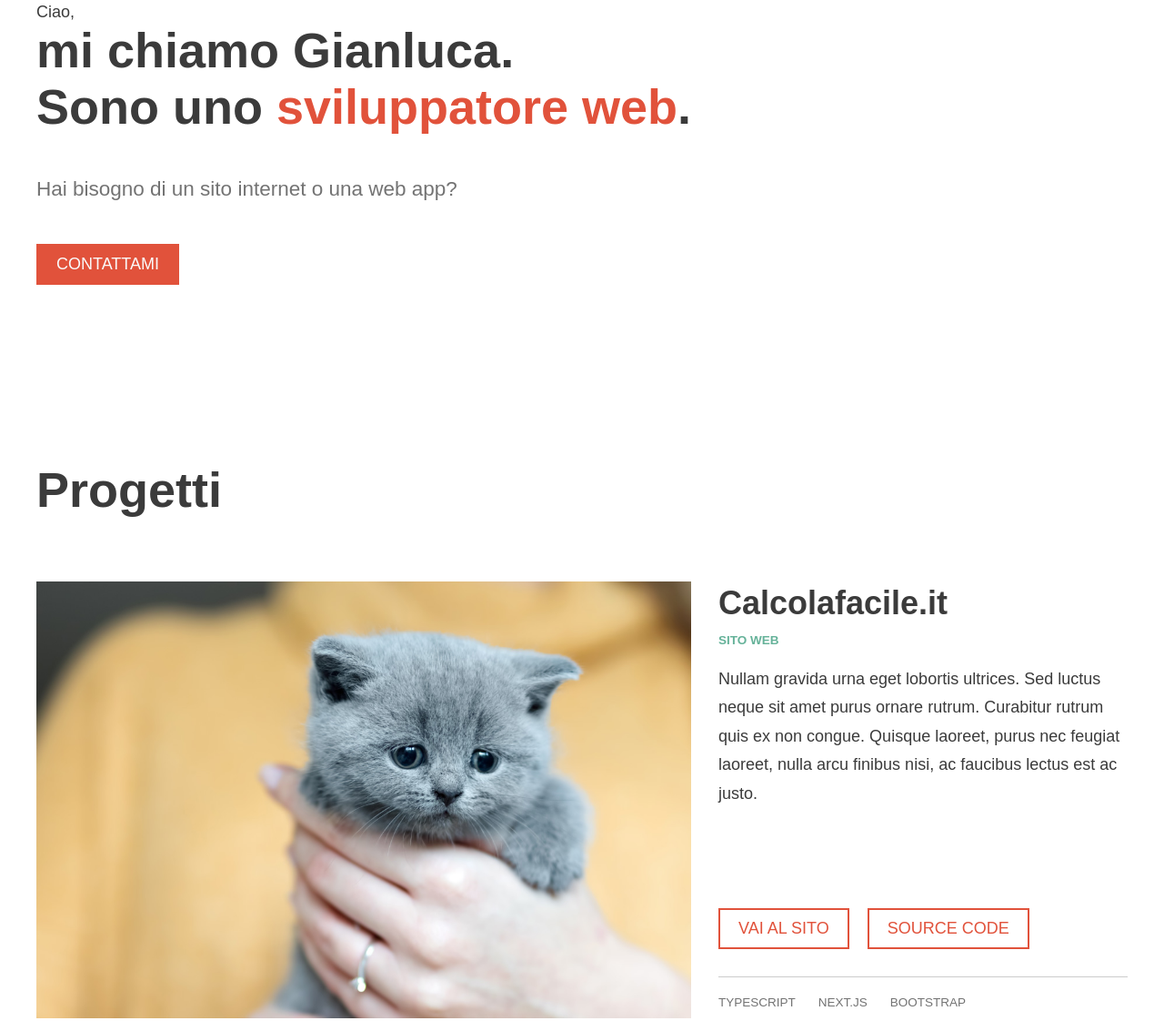
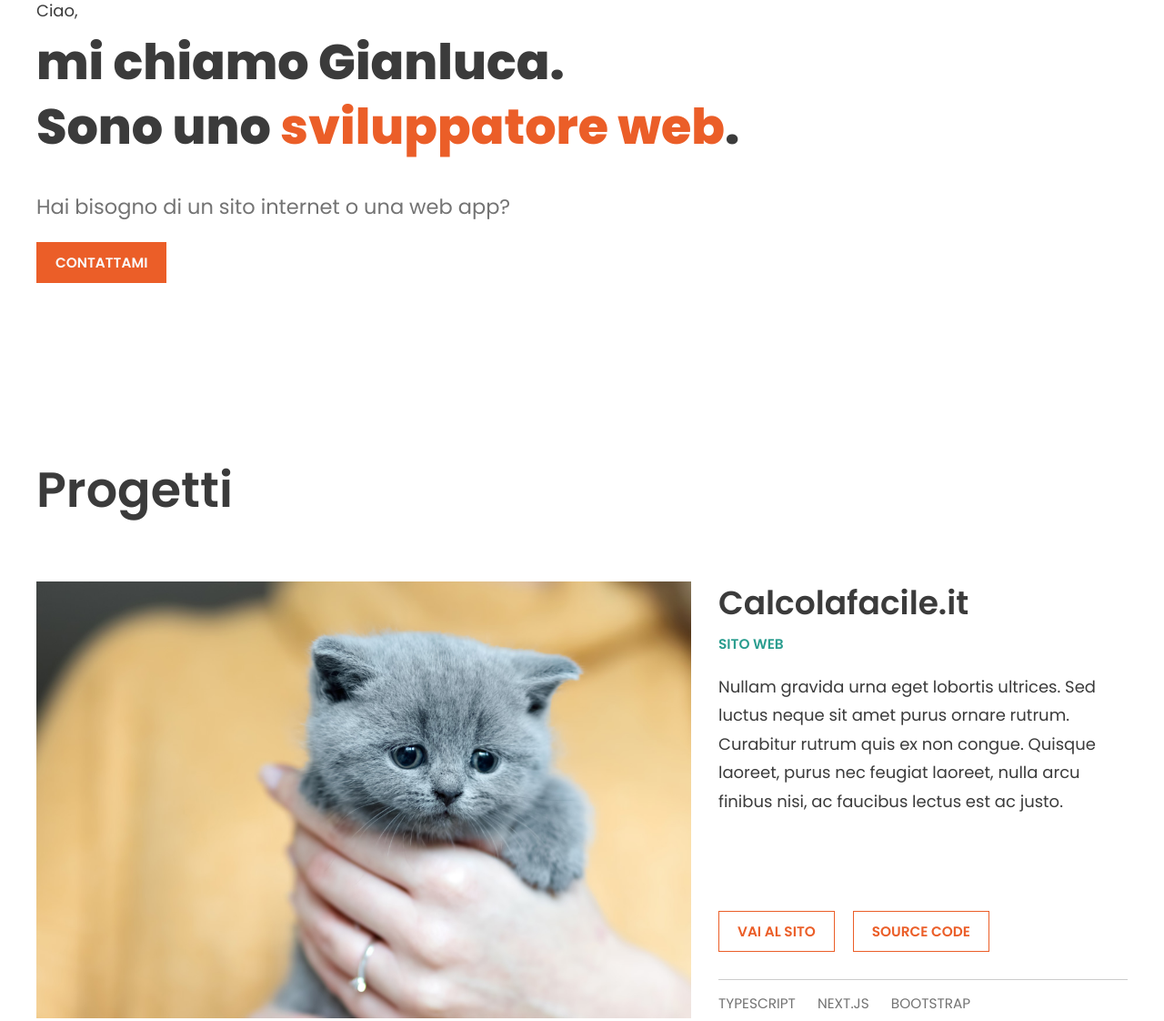
Before and after one commit to Mephid/mephid.github.io, a plain HTML site: page index.html in a window 1280 px wide. Shown: the part 282-1404 px from the top of the page at 91% size. Drawn offline with Linux system fonts and the light colour scheme.

Commit message:
Finish about

```diff
--- a/index.html
+++ b/index.html
@@ -1,6 +1,11 @@
 <!DOCTYPE html>
 <html lang="en">
   <head>
+    <link
+      href="https://fonts.googleapis.com/css2?family=Poppins:wght@400;500;600;700;800;900&display=swap"
+      rel="stylesheet"
+    />
+
     <meta charset="UTF-8" />
     <meta name="viewport" content="width=device-width, initial-scale=1.0" />
     <title>GC | Web Developer</title>
@@ -21,7 +26,7 @@
     </div>
 
     <header class="hero">
-      <div class="container">
+      <div class="container hero__container">
         <div class="hero__text">Ciao,</div>
         <div class="hero__text hero__text--big">mi chiamo Gianluca.</div>
         <h1 class="hero__text hero__text--big">
--- a/style.css
+++ b/style.css
@@ -2,14 +2,13 @@
   --text-color: #3b3b3b;
   --secondary-text-color: #737373;
   --black: #3b3b3b;
-  --gray: #989898;
+  --gray: #f8f8f8;
   --white: #fafafa;
-  --primary: #e1523b;
-  --primary-light: #f5715c;
-  --secondary: #65b299;
+  --primary: #eb5e28;
+  --secondary: #2a9d8f;
 
   --font-size: 18px;
-  --font-size-sm: 0.75rem;
+  --font-size-sm: 0.85rem;
   --font-size-md: 1.25rem;
   --font-size-lg: 2rem;
   --font-size-xl: 3rem;
@@ -20,12 +19,15 @@
 
   --spacer: 10px;
 
+  --space-xl: calc(var(--spacer) * 10);
   --space-lg: calc(var(--spacer) * 8);
   --space-md: calc(var(--spacer) * 6);
   --space: calc(var(--spacer) * 4);
   --space-sm: calc(var(--spacer) * 3);
   --space-xs: calc(var(--spacer) * 2);
   --space-xxs: calc(var(--spacer));
+
+  --section-spacing: calc(var(--spacer) * 15);
 
   --container-width: 1200px;
 
@@ -35,7 +37,7 @@
 html {
   box-sizing: border-box;
   font-size: var(--font-size);
-  font-family: var(--font-family-primary), Sans-Serif;
+  font-family: var(--font-family-primary), sans-serif;
   color: var(--text-color);
 }
 
@@ -50,10 +52,6 @@ p {
 ul {
   padding: 0;
   margin: 0;
-}
-
-button {
-  font-size: var(--font-size);
 }
 
 h1,
@@ -85,7 +83,7 @@ p {
 /* ------------------------- SECTION ------------------------- */
 
 .section {
-  margin-bottom: var(--space-lg);
+  margin-bottom: var(--section-spacing);
 }
 
 .section__title {
@@ -97,23 +95,25 @@ p {
 /* ------------------------- BUTTONS ------------------------- */
 
 .button {
+  font-size: var(--font-size-sm);
+  font-family: var(--font-family-primary);
+  font-weight: var(--font-bold);
+  text-transform: uppercase;
   border-radius: 0;
   padding: var(--space-xxs) var(--space-xs);
-  text-transform: uppercase;
   border: solid;
 }
 
 .button--primary {
   background-color: var(--primary);
-  border: 2px solid var(--primary);
+  border: 1px solid var(--primary);
   color: var(--white);
 }
 
 .button--primary-outline {
   background-color: transparent;
-  border: 2px solid var(--primary);
+  border: 1px solid var(--primary);
   color: var(--primary);
-  font-weight: var(--font-regular);
 }
 
 /* ------------------------- BUTTON-GROUP ------------------------- */
@@ -185,14 +185,22 @@ p {
   align-items: center;
 }
 
+.hero__text {
+  line-height: 0.75em;
+}
+
+.hero__text:not(:nth-last-child(2)) {
+  margin-bottom: var(--space-sm);
+}
+
 .hero__text--big {
   font-size: var(--font-size-xl);
   font-weight: var(--font-extrabold);
 }
 
 .hero__text--medium {
-  margin-top: var(--space);
-  margin-bottom: var(--space);
+  margin-top: var(--space-md);
+  margin-bottom: var(--space-sm);
   font-size: var(--font-size-md);
 }
 
@@ -203,7 +211,7 @@ p {
 }
 
 .project-card:not(:last-child) {
-  margin-bottom: var(--space-lg);
+  margin-bottom: var(--space-xl);
 }
 
 .project-card__info {
@@ -254,14 +262,24 @@ p {
   line-height: 0.75em;
   color: var(--secondary-text-color);
   margin-bottom: var(--space-xxs);
+  font-size: var(--font-size-sm);
+  text-transform: uppercase;
 }
 
 .project-card__technology {
   display: inline;
-  font-size: var(--font-size-sm);
-  text-transform: uppercase;
 }
 
 .project-card__technology:not(:first-child) {
   margin-left: var(--space-xs);
 }
+
+/* ------------------------- ABOUT ------------------------- */
+
+.about {
+  background-color: var(--gray);
+  padding-top: var(--section-spacing);
+  padding-bottom: var(--section-spacing);
+}
+
+/* ------------------------- CONTATTI ------------------------- */
```
